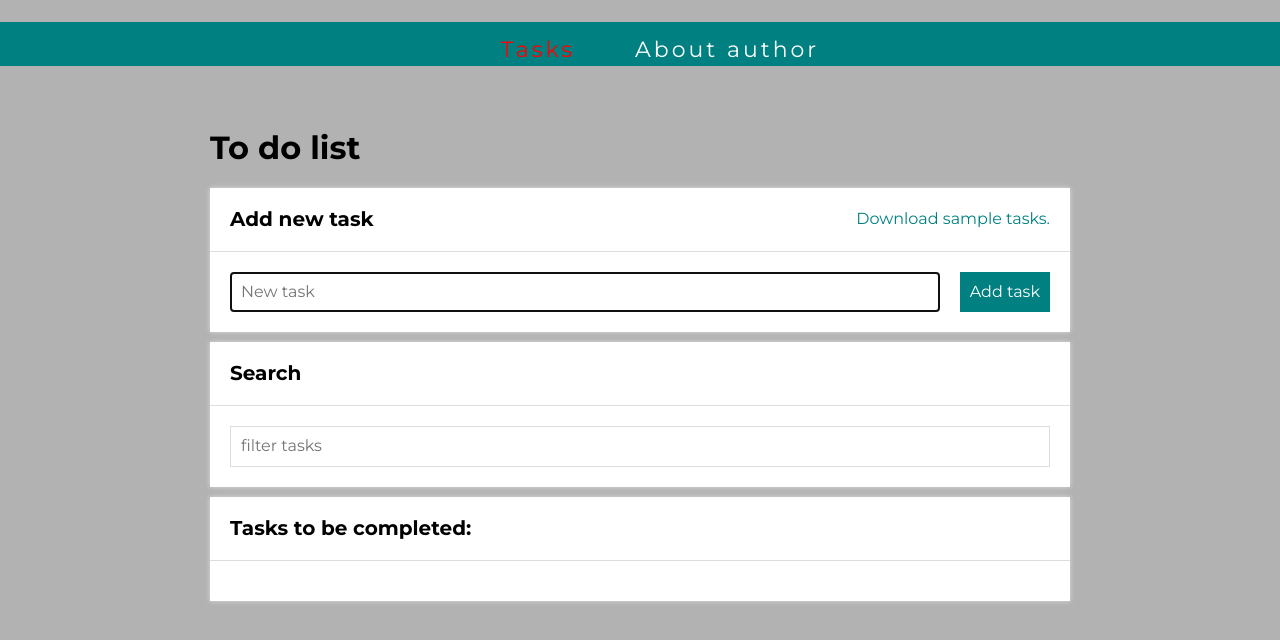
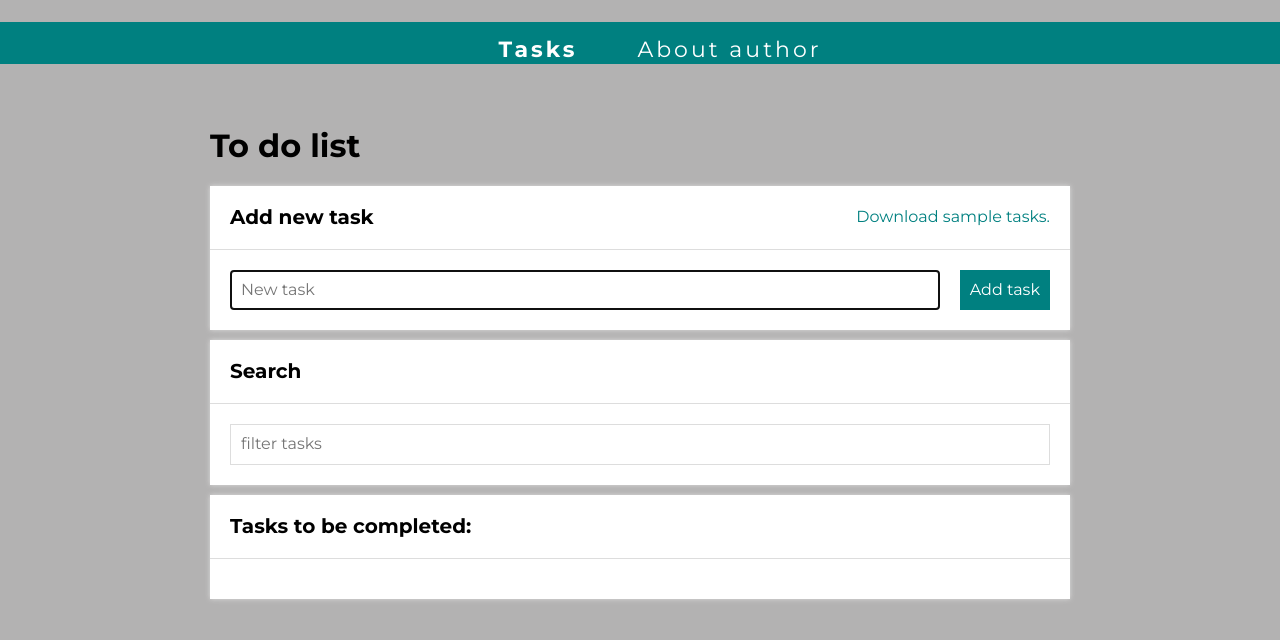
Before and after one commit to PawelOwiesek/todo-list_react, a React (Create React App) app: page /#/tasks in a window 1280 px wide. Shown: the top 640 px of the page. Built offline with nearby package versions, Linux system fonts and the light colour scheme.

Commit message:
change navigation styles

```diff
--- a/src/features/navigation/styled.js
+++ b/src/features/navigation/styled.js
@@ -4,12 +4,13 @@ import styled from "styled-components";
 export const StyledNavLink = styled(NavLink)`
   text-decoration-line: none;
   color: white;
-  border-bottom: 4px solid 008080;
+  border-bottom: 2px solid 008080;
   &.active {
-    color: red;
+    color: fff;
+    font-weight: bold;
   }
   &:hover {
-    border-bottom: 4px solid #fff;
+    border-bottom: 2px solid #fff;
   }
 `;
 
@@ -24,5 +25,5 @@ export const List = styled.ul`
 
 export const Item = styled.li`
   padding: 15px 30px 0 30px;
-  margin-bottom: 4px;
+  margin-bottom: 2px;
 `;
```
